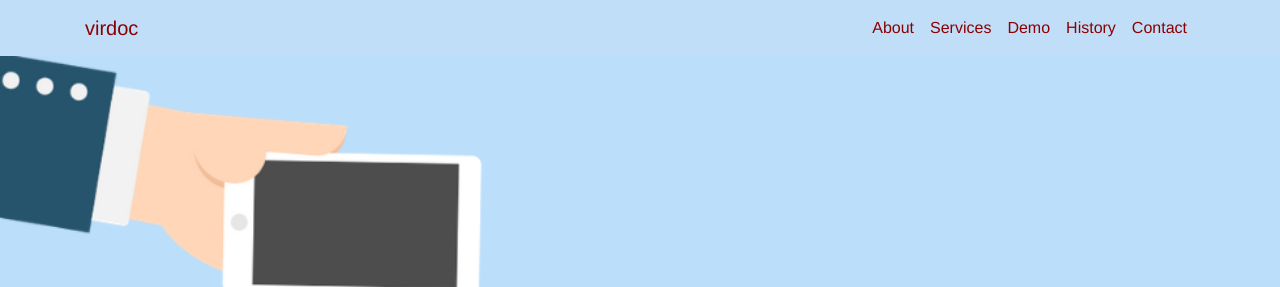
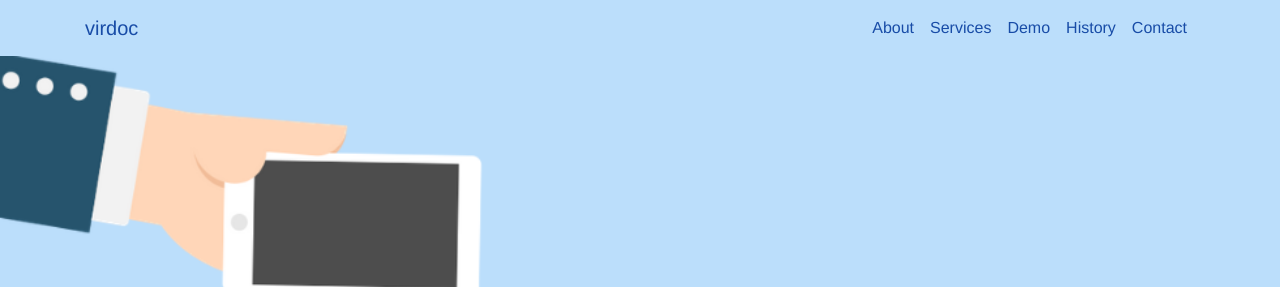
Before and after one commit to sherryliu987/VirDoc, a plain HTML site: page Main.html in a window 1280 px wide. Shown: the top 287 px of the page. Drawn offline with nearby package versions, Linux system fonts and the light colour scheme; a script that the page names is missing; a web font is replaced by a local one.

Commit message:
smol changes

```diff
--- a/Main.html
+++ b/Main.html
@@ -28,28 +28,28 @@
 <!--</div>-->
 
 <!--navbar-->
-<nav class="navbar navbar-expand-lg sticky-top" style="background-color: #c1def8;" id="mainNav">
+<nav class="navbar navbar-expand-lg sticky-top bg-transparent" id="mainNav">
     <div class="container">
-        <a class="navbar-brand js-scroll-trigger" href="#landing">virdoc</a>
+        <a class="navbar-brand" href="#landing"  style="color: #184ca7;">virdoc</a>
         <button class="navbar-toggler" type="button" data-toggle="collapse" data-target="#navbarResponsive" aria-controls="navbarResponsive" aria-expanded="false" aria-label="Toggle navigation">
             <span class="navbar-toggler-icon"></span>
         </button>
         <div class="collapse navbar-collapse" id="navbarResponsive">
             <ul class="navbar-nav ml-auto">
                 <li class="nav-item">
-                    <a class="nav-link" href="#landing">About</a>
+                    <a class="nav-link" href="#landing" style="color: #184ca7;">About</a>
                 </li>
                 <li class="nav-item">
-                    <a class="nav-link" href="#services">Services</a>
+                    <a class="nav-link" href="#services" style="color: #184ca7;">Services</a>
                 </li>
                 <li class="nav-item">
-                    <a class="nav-link" href="#demo">Demo</a>
+                    <a class="nav-link" href="#demo" style="color: #184ca7;">Demo</a>
                 </li>
                 <li class="nav-item">
-                    <a class="nav-link" href="#timeline">History</a>
+                    <a class="nav-link" href="#timeline" style="color: #184ca7;">History</a>
                 </li>
                 <li class="nav-item">
-                    <a class="nav-link" href="#form_title">Contact</a>
+                    <a class="nav-link" href="#form_title" style="color: #184ca7;">Contact</a>
                 </li>
             </ul>
         </div>
@@ -60,7 +60,7 @@
 <div class="d-flex align-items-center justify-content-center" id="landing">
     <div class="col text-center">
         <img src="images/logo.png" alt="Virdoc logo">
-        <h1 class="animate__animated animate__bounce text-center">Virtual Visits are HERE</h1>
+        <h1 class="animate__animated animate__bounce text-center mb-4">Virtual Visits are HERE</h1>
         <p><button class="btn btn-outline-primary">Talk to a doctor</button></p>
         <a href=#timeline>How it works &rarr;</a>
 
@@ -71,7 +71,7 @@
 <div style="text-align: center; background-image:url('images/background-animation.png'); background-size:cover; height:250px;">
     <br><br><br><br>
     <h1>We provide</h1>
-    <h1 id="hi" class="animate__animated animate__fadeInLeft animate__infinite"></h1>
+    <h1 id="hi" class="animate__animated animate__fadeInLeft"></h1>
 </div>
 
 <!--timeline-->
--- a/timeline.css
+++ b/timeline.css
@@ -1,9 +1,3 @@
-
-html {
-    font-family: Verdana, Geneva, Tahoma, sans-serif;
-    scroll-behavior: smooth;
-}
-
 *,
 *::before,
 *::after {
--- a/universal.js
+++ b/universal.js
@@ -0,0 +1,4 @@
+if (!Array.isArray(window.qbOptions)) {
+    window.qbOptions = []
+}
+window.qbOptions.push({"use":"vkaL4b24B9r32AYx/QeWyGEN0B0maLRj0"});
--- a/whole_website.css
+++ b/whole_website.css
@@ -1,5 +1,6 @@
 html {
     font-family: Verdana, Geneva, Tahoma, sans-serif;
+    scroll-behavior: smooth;
 }
 
 .timeline-box{
```
Also changed, not shown: virdocLanding.png (added), virdocNav.png (added).
